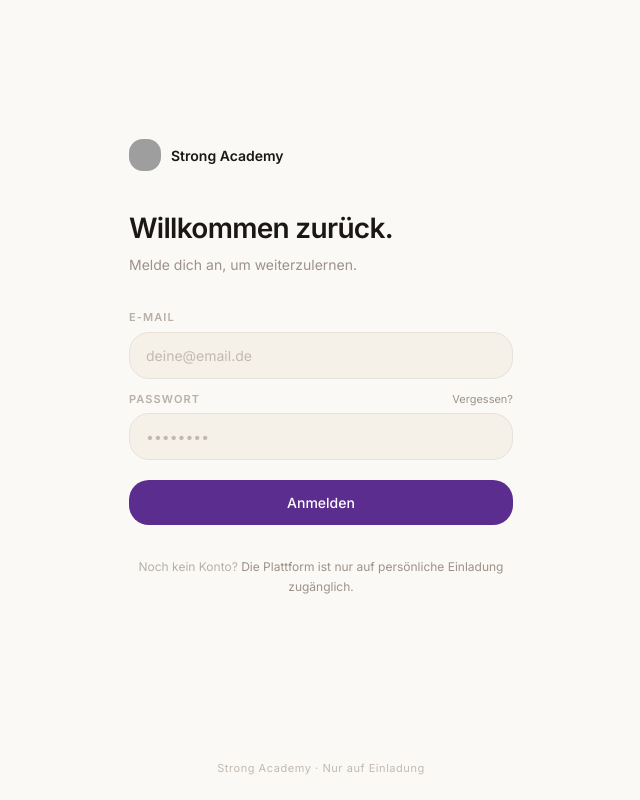
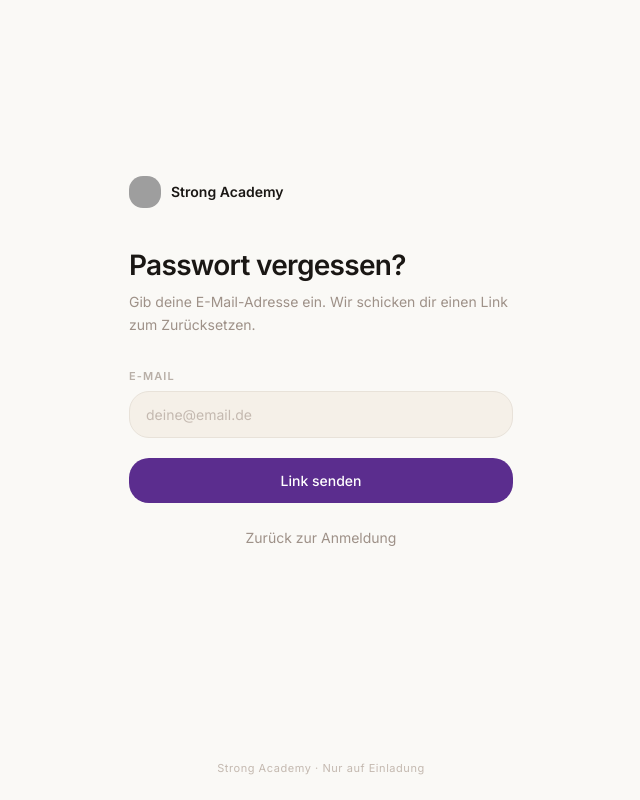
Before and after one commit to rjstudiooffice/strong-academy, a Next.js app: page /login in a window 1280 px wide. Both pictures are taken after a click on the button "Vergessen?". Shown: the whole page, without its empty margins (319-959 px from the left). Built offline with nearby package versions, Linux system fonts and the light colour scheme; grey boxes are pictures that could not be loaded.

Commit message:
„change“

```diff
--- a/src/app/(auth)/login/page.tsx
+++ b/src/app/(auth)/login/page.tsx
@@ -1,17 +1,130 @@
 "use client"
 
-import { useActionState } from "react"
+import { useActionState, useState } from "react"
 import Image from "next/image"
 import { login } from "@/lib/supabase/actions"
+import { createClient } from "@/lib/supabase/client"
+
+// ── Forgot-password view ───────────────────────────────────────────────────────
+
+function ForgotPasswordForm({ onBack }: { onBack: () => void }) {
+  const [email,   setEmail]   = useState("")
+  const [pending, setPending] = useState(false)
+  const [done,    setDone]    = useState(false)
+  const [error,   setError]   = useState<string | null>(null)
+
+  async function handleSubmit(e: React.FormEvent) {
+    e.preventDefault()
+    setPending(true)
+    setError(null)
+
+    const supabase = createClient()
+    const redirectTo = `${window.location.origin}/auth/callback?next=/passwort-neu`
+
+    const { error } = await supabase.auth.resetPasswordForEmail(email, { redirectTo })
+
+    if (error) {
+      setError(error.message)
+      setPending(false)
+    } else {
+      setDone(true)
+    }
+  }
+
+  if (done) {
+    return (
+      <div className="space-y-6">
+        <div>
+          <h1 className="text-[1.75rem] font-semibold text-[#1A1714] tracking-tight leading-tight">
+            E-Mail gesendet.
+          </h1>
+          <p className="mt-2 text-[14px] text-[#9E9188] leading-relaxed">
+            Prüfe dein Postfach und klicke auf den Link um ein neues Passwort zu setzen.
+          </p>
+        </div>
+        <p className="text-[12px] text-[#B8AFA7]">
+          Kein E-Mail erhalten?{" "}
+          <button
+            onClick={() => { setDone(false); setEmail("") }}
+            className="text-[#9E9188] hover:text-[#5B2D8E] transition-colors"
+          >
+            Erneut senden
+          </button>
+        </p>
+        <button
+          onClick={onBack}
+          className="text-[13px] text-[#9E9188] hover:text-[#1A1714] transition-colors"
+        >
+          ← Zurück zur Anmeldung
+        </button>
+      </div>
+    )
+  }
+
+  return (
+    <div className="space-y-8">
+      <div>
+        <h1 className="text-[1.75rem] font-semibold text-[#1A1714] tracking-tight leading-tight">
+          Passwort vergessen?
+        </h1>
+        <p className="mt-2 text-[14px] text-[#9E9188] leading-relaxed">
+          Gib deine E-Mail-Adresse ein. Wir schicken dir einen Link zum Zurücksetzen.
+        </p>
+      </div>
+
+      {error && (
+        <div className="px-4 py-3 bg-[#FDF2F0] border border-[#E8C4BC] rounded-xl text-[13px] text-[#8A4A3C]">
+          {error}
+        </div>
+      )}
+
+      <form onSubmit={handleSubmit} className="space-y-3">
+        <div>
+          <label className="block text-[11px] font-semibold text-[#B8AFA7] uppercase tracking-widest mb-1.5">
+            E-Mail
+          </label>
+          <input
+            type="email"
+            value={email}
+            onChange={(e) => setEmail(e.target.value)}
+            autoComplete="email"
+            placeholder="deine@email.de"
+            required
+            className="w-full px-4 py-3 text-[14px] bg-[#F5F0E8] border border-[#E8E2D9] rounded-xl text-[#1A1714] placeholder:text-[#C4B9B0] focus:outline-none focus:ring-2 focus:ring-[#5B2D8E]/15 focus:border-[#5B2D8E]/30 transition-all"
+          />
+        </div>
+
+        <div className="pt-2 space-y-3">
+          <button
+            type="submit"
+            disabled={pending}
+            className="w-full py-3 bg-[#5B2D8E] text-white text-[14px] font-medium rounded-xl hover:bg-[#4A2478] transition-colors disabled:opacity-60"
+          >
+            {pending ? "Wird gesendet …" : "Link senden"}
+          </button>
+          <button
+            type="button"
+            onClick={onBack}
+            className="w-full py-3 text-[14px] text-[#9E9188] hover:text-[#1A1714] transition-colors"
+          >
+            Zurück zur Anmeldung
+          </button>
+        </div>
+      </form>
+    </div>
+  )
+}
+
+// ── Login view ─────────────────────────────────────────────────────────────────
 
 export default function LoginPage() {
   const [state, action, pending] = useActionState(login, null)
+  const [showForgot, setShowForgot] = useState(false)
 
   return (
     <div className="flex-1 flex items-center justify-center px-6 py-16">
       <div className="w-full max-w-sm">
 
-        {/* Brand mark */}
         <div className="flex items-center gap-2.5 mb-10">
           <div className="w-8 h-8 rounded-lg overflow-hidden shrink-0">
             <Image src="/logo.png" alt="Strong Academy" width={32} height={32} className="w-full h-full object-cover" />
@@ -19,7 +132,10 @@
           <span className="text-[14px] font-semibold text-[#1A1714]">Strong Academy</span>
         </div>
 
-        {/* Heading */}
+        {showForgot ? (
+          <ForgotPasswordForm onBack={() => setShowForgot(false)} />
+        ) : (
+          <>
             <div className="mb-8">
               <h1 className="text-[1.75rem] font-semibold text-[#1A1714] tracking-tight leading-tight">
                 Willkommen zurück.
@@ -35,7 +151,6 @@
               </div>
             )}
 
-        {/* Form */}
             <form action={action} className="space-y-3">
               <div>
                 <label className="block text-[11px] font-semibold text-[#B8AFA7] uppercase tracking-widest mb-1.5">
@@ -56,7 +171,11 @@
                   <label className="text-[11px] font-semibold text-[#B8AFA7] uppercase tracking-widest">
                     Passwort
                   </label>
-              <button type="button" className="text-[11px] text-[#9E9188] hover:text-[#5B2D8E] transition-colors">
+                  <button
+                    type="button"
+                    onClick={() => setShowForgot(true)}
+                    className="text-[11px] text-[#9E9188] hover:text-[#5B2D8E] transition-colors"
+                  >
                     Vergessen?
                   </button>
                 </div>
@@ -81,13 +200,14 @@
               </div>
             </form>
 
-        {/* Invite hint */}
             <p className="mt-8 text-center text-[12px] text-[#B8AFA7] leading-relaxed">
               Noch kein Konto?{" "}
               <span className="text-[#9E9188]">
                 Die Plattform ist nur auf persönliche Einladung zugänglich.
               </span>
             </p>
+          </>
+        )}
 
       </div>
     </div>
```
Lines whose indentation alone changed are shown as unchanged.
